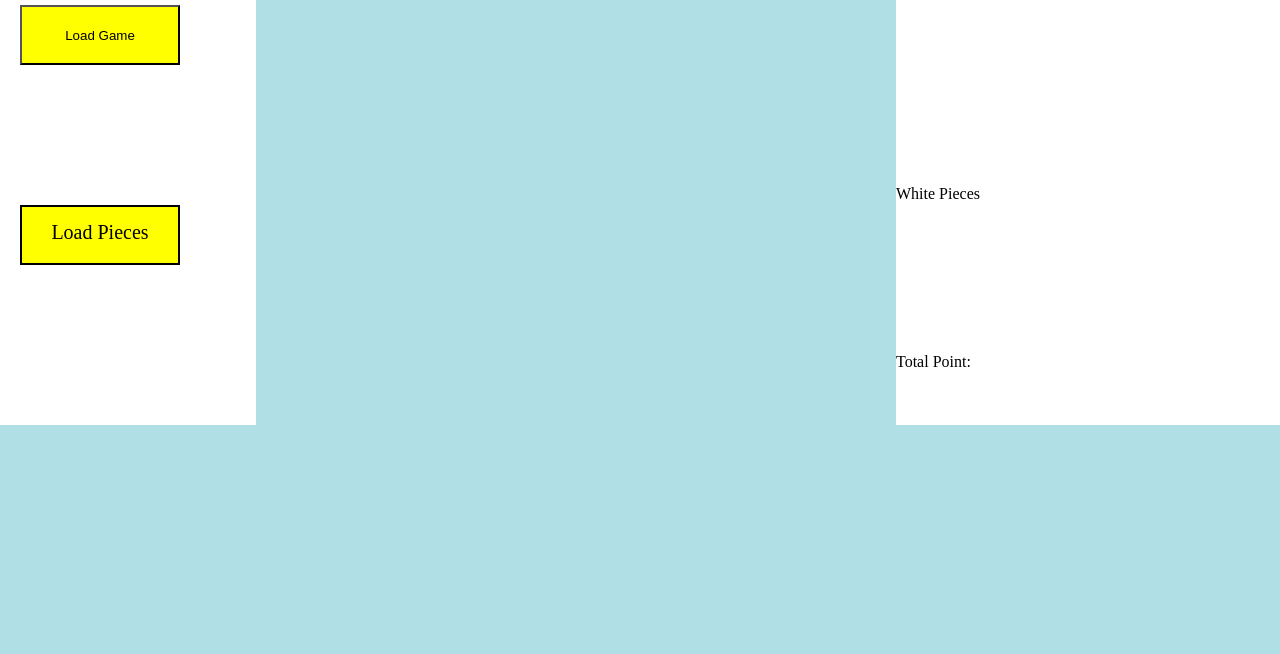
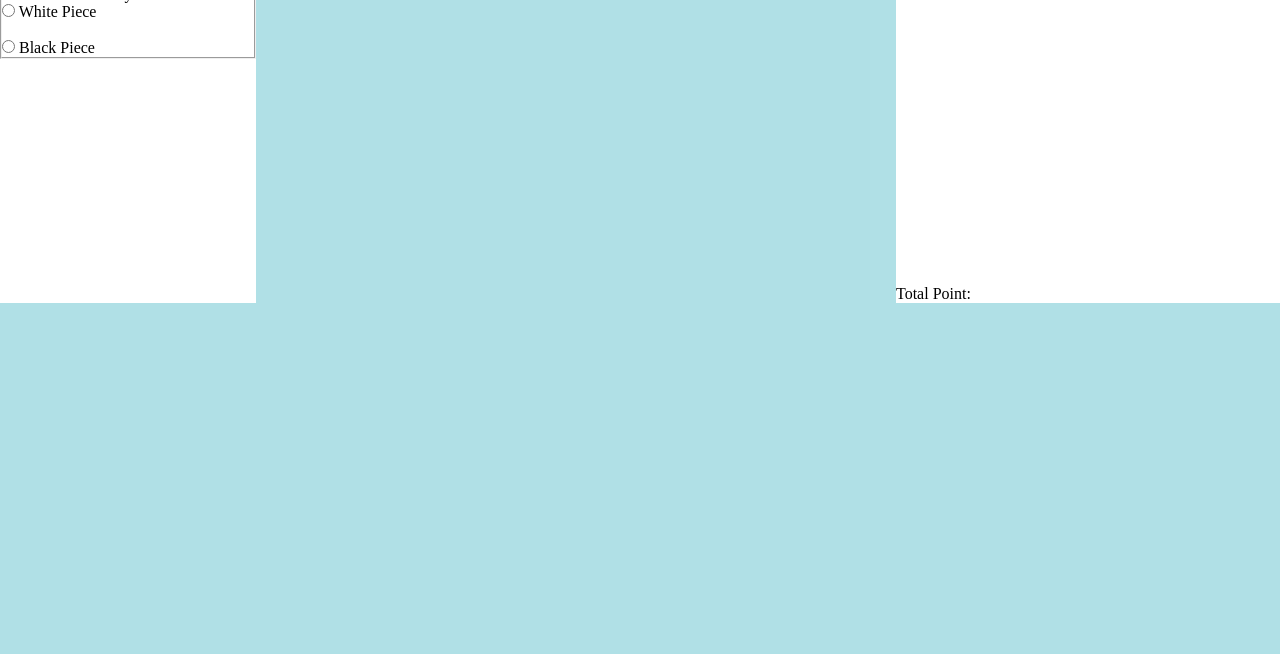
Before and after one commit to LeviDomingos/ChessGame, a plain HTML site: page index.html in a window 1280 px wide. Shown: the part 146-800 px from the top of the page. Drawn offline with Linux system fonts and the light colour scheme.

Commit message:
Update index.html
update html file, adding new semantics such as h3,

```diff
--- a/index.html
+++ b/index.html
@@ -17,36 +17,53 @@
 
         <nav>
             <div class="nav-menu">
+                <div>
                     <ul>
                         <li>
                             <a id="home" href="#">Home</a>
-                        <div class="dropMenu subMenu">
-                            <ul>
-                                <li> <a href="#">Load game</a></li>
+                        </li>
                     </ul>
                 </div>
-                    </li>
-                </ul>
+
+                <div>
+                    <h4> </h4>
+                </div>
             </div>
         </nav>
 
         <main class="board-game">
             <div class="left-side-menu">
+                <!-- <div>
                     <button>Load Game</button>
-                 <div class="load-pieces">Load Pieces</div>
+                </div>
+                -->
+                <div>
+                    <fieldset>
+                        <legend>Select Piece To Play With</legend>
+                        <div>
+                            <input type="radio" id="whitePiece" name="chess" value="white" unchecked>
+                            <label for="whitePiece">White Piece</label>
+                        </div>
+                        <br>
+                        <div>
+                            <input type="radio" id="blackPiece" name="chess" value="white" unchecked>
+                            <label for="blackPiece">Black Piece</label>
+                        </div>
+                    </fieldset>
+                </div>
             </div>
 
-             <div id ="game" class= "chess-board"> </div>
+            <div id ="game" class= ""> </div>
 
             <div class = "right-side-menu">
-                <div>Black Pieces
-                    <div id = "blackPieces" class="chess-black-pieces-lost"></div>
+                <div id ="firstPiece" class= "">
+
                 </div>
 
-                <div>White Pieces
-                    <div id = "whitePieces" class="chess-white-pieces-lost"></div>
-                    <div>Total Point:<span id="points"></span></div>
+                <div id ="secondPiece" class ="">
                 </div>
+
+                <div class="pointclass">Total Point:<span id="points" ></span></div>
 
             </div>
 
@@ -55,6 +72,7 @@
         <footer>
 
         </footer>
-        <script src ="./static/js/script.js"></script>
+        <script type="module" src= "script.js"></script>
+
     </body>
 </html>
```
Lines whose indentation alone changed are shown as unchanged.
